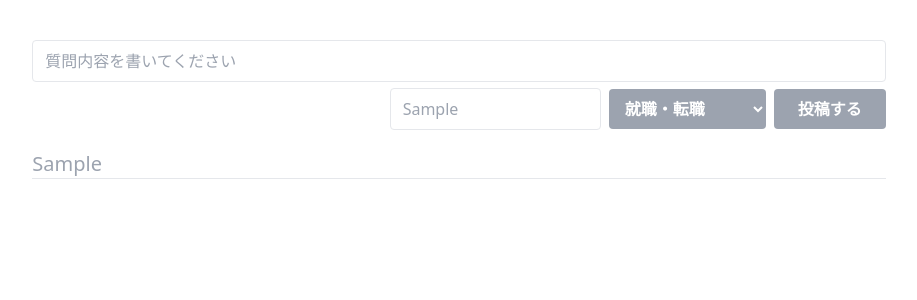
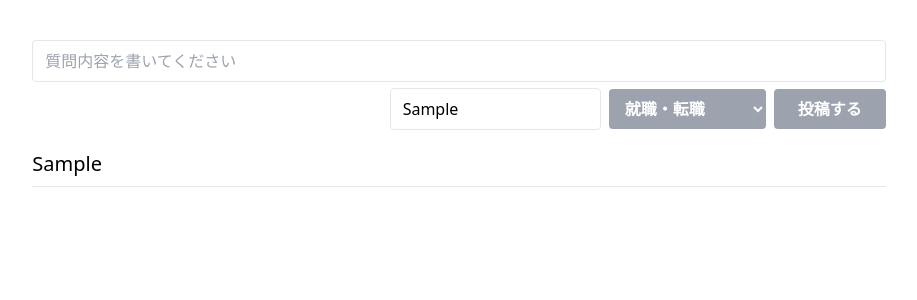
Before and after one commit to oshita-n/hajimari, a Next.js app: page / in a window 1280 px wide. Both pictures are taken after typing "Sample", "Sample" into the empty fields and a click on the input "投稿する". Shown: the top 300 px of the page, without its empty margins (181-1098 px from the left). Built offline with nearby package versions, Linux system fonts and the light colour scheme; no server answers; the database is empty.

Commit message:
🎨 フォントの色の変更

```diff
--- a/pages/index.jsx
+++ b/pages/index.jsx
@@ -112,9 +112,9 @@ export default function Home() {
       <div className="container mx-auto w-2/3">
         <div className="mt-10 mb-5">
           <form onSubmit={handleSubmit}>
-            <TextareaAutosize id="text-form" placeholder="質問内容を書いてください" onChange={handleChange} className="text-gray-500 outline-none hover:border-gray-400 border py-2 px-3 resize-none overflow-hidden w-full rounded" maxRows={6} minRows={1}></TextareaAutosize>
+            <TextareaAutosize id="text-form" placeholder="質問内容を書いてください" onChange={handleChange} className="text-black outline-none hover:border-gray-400 border py-2 px-3 resize-none overflow-hidden w-full rounded" maxRows={6} minRows={1}></TextareaAutosize>
             <div className="text-right">
-              <input type="text" placeholder="名前を入力できます" value={username} size="15" onChange={handleChange2} className="outline-none hover:border-gray-400 border border text-gray-400 py-2 px-3 rounded"/>
+              <input type="text" placeholder="名前を入力できます" value={username} size="15" onChange={handleChange2} className="outline-none hover:border-gray-400 border border text-black py-2 px-3 rounded"/>
               <select name="category" value={category} onChange={handleChange3} className="ml-2 bg-gray-400 hover:bg-gray-500 text-white font-bold py-2 px-3 rounded">
                 <option value="recruit">就職・転職</option>
                 <option value="work">仕事・人間関係</option>
@@ -134,7 +134,7 @@ export default function Home() {
                 query: { message: message },
               }}>
                 <a>
-                  <p className="hover:text-gray-500 mt-3 text-xl text-gray-400 whitespace-pre-wrap">{message}</p>
+                  <p className="hover:text-gray-500 mt-2 mb-2 text-xl text-black whitespace-pre-wrap">{message}</p>
                 </a>
               </Link>
               <hr />
```
